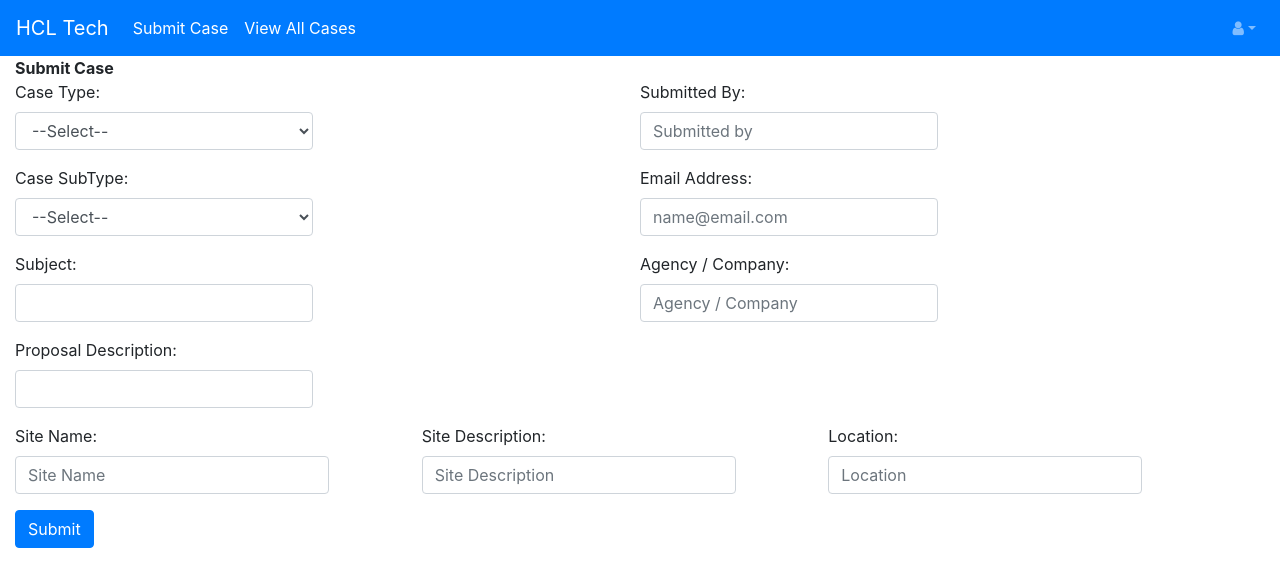
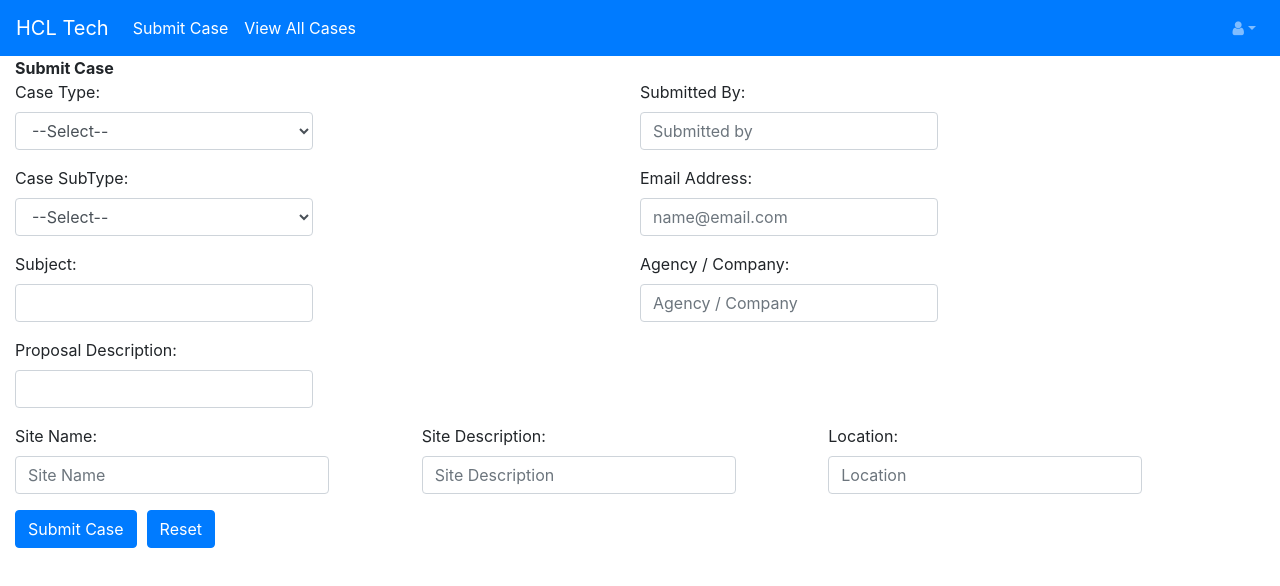
Before and after one commit to HCLMODGAMMA/modgammawebapp, a React (Create React App) app in the folder modGamwebapp/: page /submitCase in a window 1280 px wide. Shown: the top 586 px of the page. Built offline with nearby package versions, Linux system fonts and the light colour scheme.

Commit message:
Added reset functionality

```diff
--- a/modGamwebapp/src/components/SubmitCase/SubmitCase.jsx
+++ b/modGamwebapp/src/components/SubmitCase/SubmitCase.jsx
@@ -84,10 +84,34 @@ export class SubmitCase extends Component {
         .then((result)=>{
             console.log(result)
             if(result.status == 200){
+                this.clearAll();
                 alert("Case submitted successfully");
             }
         });
 
+    }
+
+    clearAll = event =>{
+        this.setState({
+            csmNo: "",
+            caseSubmissionNo: "",
+            caseType: "",
+            caseSubType: "",
+            submittedDate: "",
+            caseStatus: "",
+            subject: "",
+            proposalDescription: "",
+            reason : "",
+            sites: [],
+            siteNo: "1",
+            siteName:"",
+            siteDescription: "",
+            location: "",
+            contactsubmittedBy: "",
+            contactemailAddress: "",
+            contactsubmittedDate: "",
+            contactagencyCompany:""
+        })
     }
 
     /*handleChange(i, event) {
@@ -126,6 +150,9 @@ export class SubmitCase extends Component {
     render() {
         const formFields = {...this.state};
         console.log(formFields);
+        const mystyle = {
+            marginLeft: 10
+          };
         return (
             <div>
                 <Header></Header>
@@ -211,7 +238,10 @@ export class SubmitCase extends Component {
                             </div>
 
                             <div className="col-sm-12 padTop10">
-                                <button id="signin" type="button" className="btn btn-primary" onClick={this.submitCase}>Submit</button>
+                                <button id="submitCase" type="button" className="btn btn-primary" onClick={this.submitCase}>Submit Case</button>
+
+                                <button style={mystyle} id="clear" type="button" className="btn btn-primary" onClick={this.clearAll}>Reset</button>
+
                                 {/* <Button className="marleft10" variant="contained" color="primary" onClick={this.clearAll}>
                                     Clear
                                 </Button> */}
```
